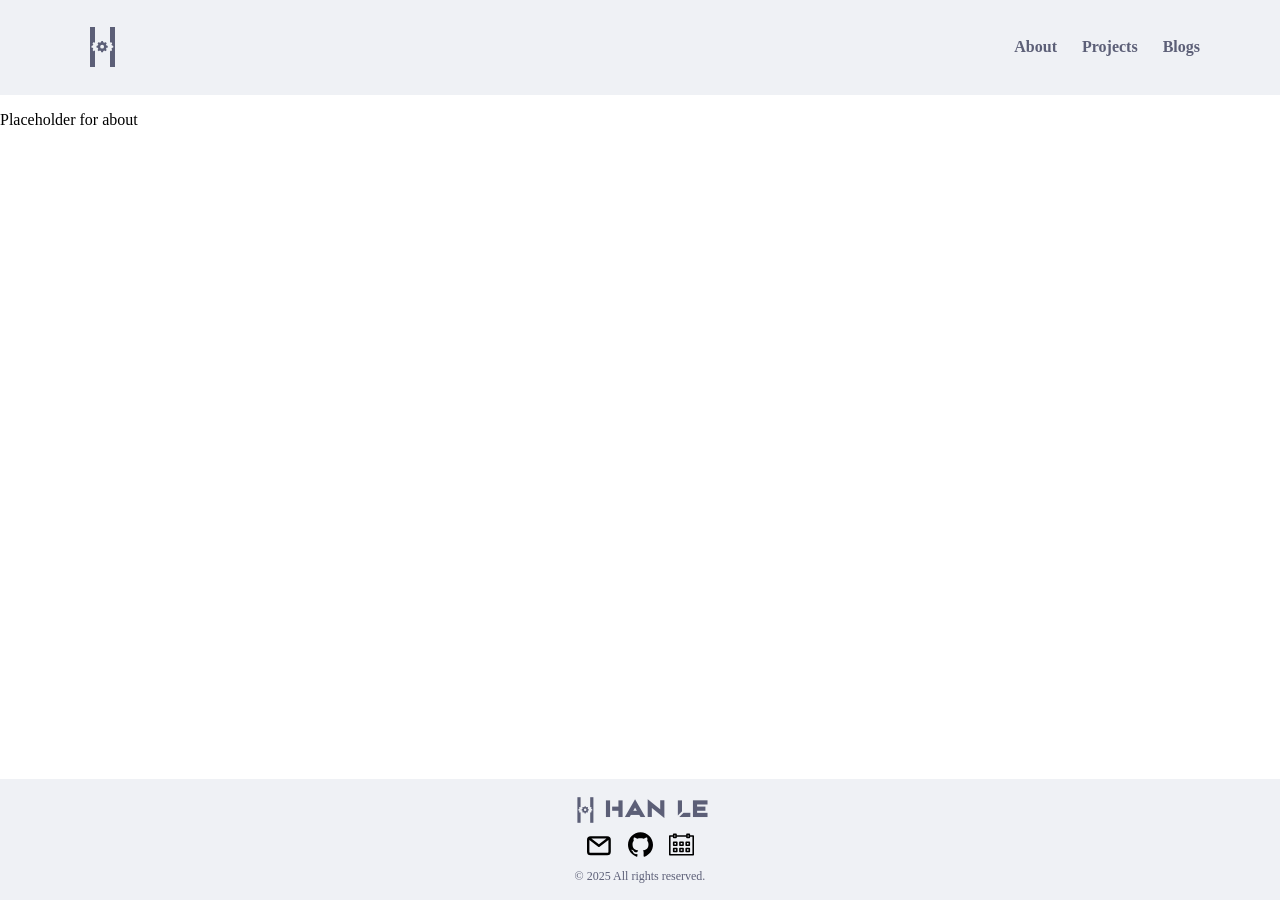
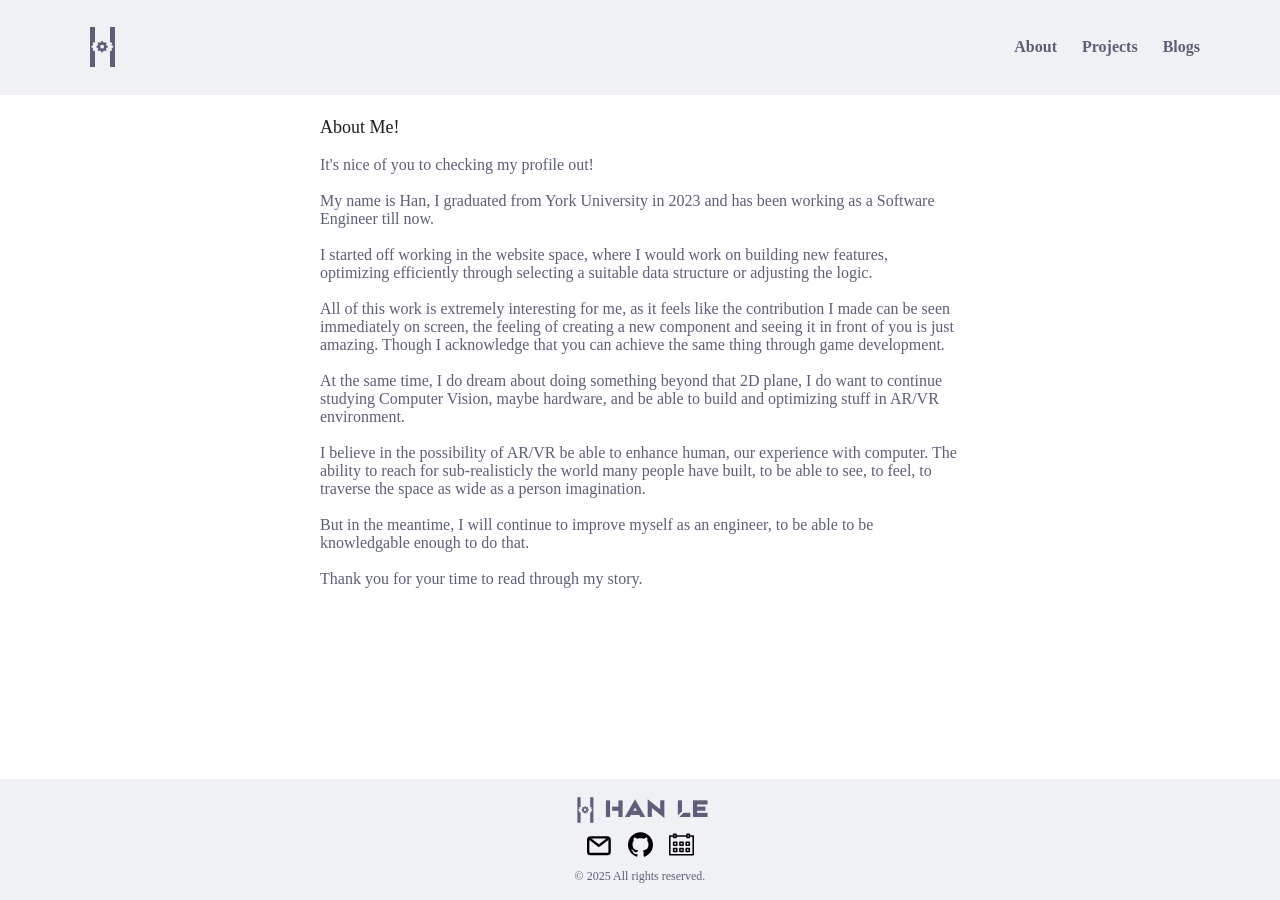
Before and after one commit to hanle23/portfolio, a Jekyll site: the page built from about.html, in a window 1280 px wide. Built offline with Jekyll 4.4.1, drawn with Linux system fonts in a browser that asks for light colours; some web fonts are replaced.

Commit message:
Complete about page, generated README

```diff
--- a/about.html
+++ b/about.html
@@ -3,4 +3,23 @@ layout: default
 title: About - Han Le
 ---
 
-<p>Placeholder for about</p>
+<div class="page-container">
+  <p class="title-text-color text-lg">About Me!</p>
+  <p class="secondary-text-color">It's nice of you to checking my profile out!<br>
+    <br>My name is Han, I graduated from York University in 2023 and has been working as a Software Engineer till
+    now.<br>
+    <br>I started off working in the website space, where I would work on building new features, optimizing efficiently
+    through selecting a suitable data structure or adjusting the logic.<br>
+    <br>All of this work is extremely interesting for me, as it feels like the contribution I made can be seen
+    immediately on screen, the feeling of creating a new component and seeing it in front of you is just amazing. Though
+    I acknowledge that you can achieve the same thing through game development.<br>
+    <br>At the same time, I do dream about doing something beyond that 2D plane, I do want to continue studying Computer
+    Vision, maybe hardware, and be able to build and optimizing stuff in AR/VR environment.<br>
+    <br>I believe in the possibility of AR/VR be able to enhance human, our experience with computer. The ability to
+    reach for sub-realisticly the world many people have built, to be able to see, to feel, to traverse the space as
+    wide as a person imagination.<br>
+    <br>But in the meantime, I will continue to improve myself as an engineer, to be able to be knowledgable enough to
+    do that.<br>
+    <br>Thank you for your time to read through my story.
+  </p>
+</div>
--- a/assets/css/styles.css
+++ b/assets/css/styles.css
@@ -40,6 +40,12 @@ header {
 .header-container {
   width: fit-content;
   padding-inline: 2rem;
+}
+
+.page-container {
+  padding-inline: 3rem;
+  width: 40rem;
+  padding-block: 0.25rem;
 }
 
 h1 {
@@ -116,6 +122,7 @@ h6 {
   display: flex;
   flex-direction: column;
   flex-grow: 1;
+  align-items: center;
 }
 
 .container-md {
```
Also changed, not shown: Gemfile.lock, README.md (added).
